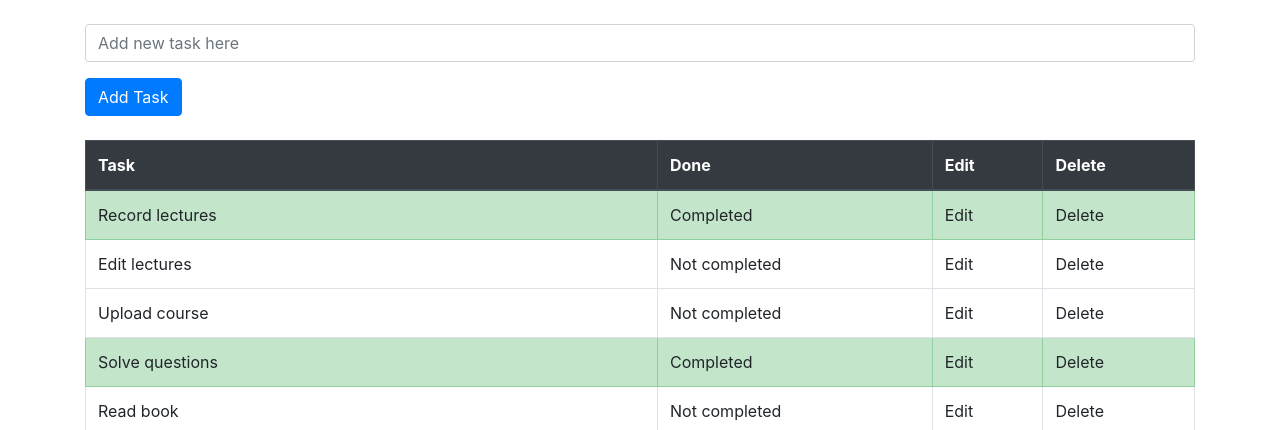
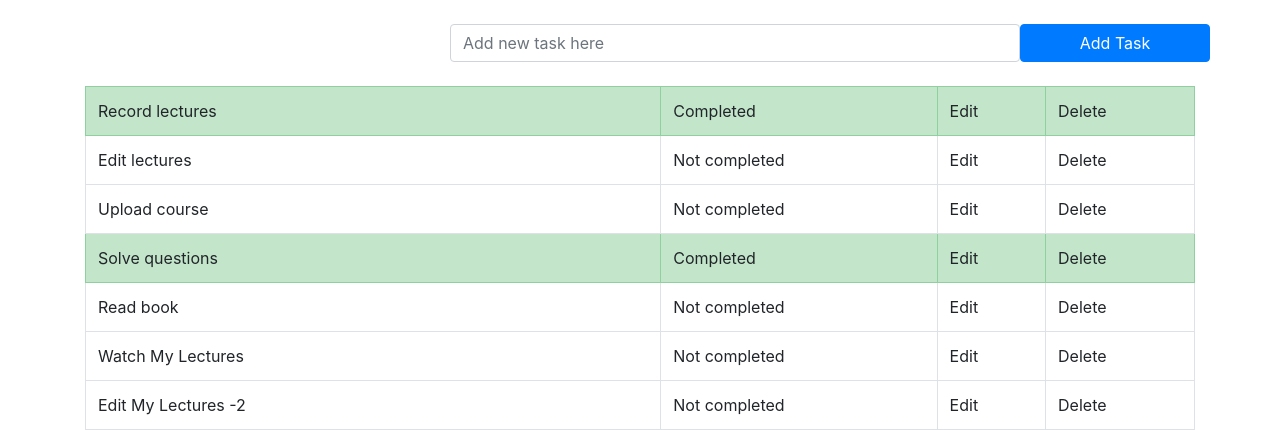
Before and after one commit to ArtemRamus/PORTFOLIO-taskmate, a Django app: page /todolist/ in a window 1280 px wide. Shown: the part 65-495 px from the top of the page. Run offline with Django 3.2, Linux system fonts and the light colour scheme; data comes from the database, SQL or seed files in the repository; some libraries are stand-ins or nearby versions.

Commit message:
task imput form changetdto be one line & tasks tables header vommented out

```diff
--- a/taskmate/todolist_app/templates/todolist.html
+++ b/taskmate/todolist_app/templates/todolist.html
@@ -17,24 +17,22 @@
                 </div>
             {% endfor %}
         {% endif %}
-        <form method="POST">
+        <form method="POST" class="row">
             {% csrf_token %}
-            <div class="form-group">
-                <input type="text" class="form-control" name="task" placeholder="Add new task here">
-            </div>
-
-            <button type="submit" class="btn btn-primary">Add Task</button>
+            <label class="col-lg-4"></label>
+            <input type="text" class="form-control col-lg-6" name="task" placeholder="Add new task here">
+            <button type="submit" class="btn btn-primary col-lg-2">Add Task</button>
         </form>
         </br>
         <table class="table table-bordered">
-            <thead class="thead-dark">
+            <!-- <thead class="thead-dark">
                 <tr>
                     <th scope="col">Task</th>
                     <th scope="col">Done</th>
                     <th scope="col">Edit</th>
                     <th scope="col">Delete</th>
                 </tr>
-            </thead>
+            </thead> -->
             <tbody>
             {% if all_tasks %}
                 {% for obj in all_tasks %}
```
